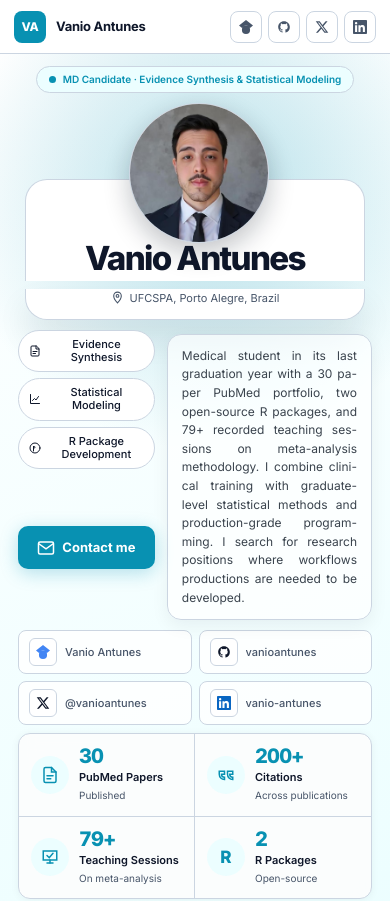
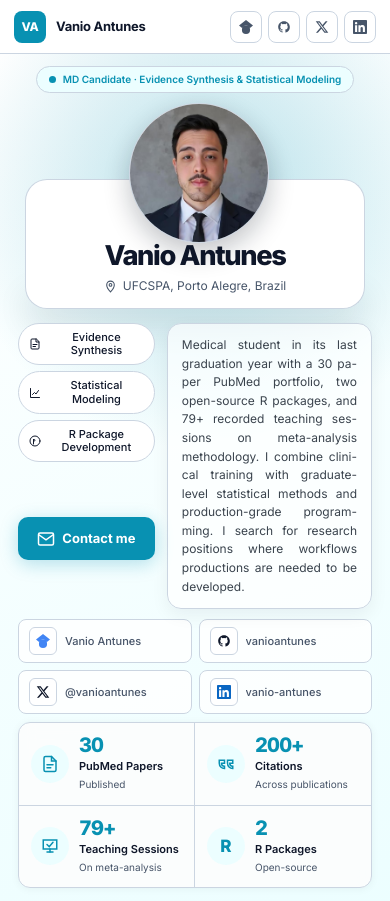
Before and after one commit to vanioljantunes/vanioljantunes.github.io, a plain HTML site: page index.html in a window 390 px wide. Shown: the top 901 px of the page. Drawn offline with Linux system fonts and the light colour scheme.

Commit message:
fix(mobile): drop stale duplicate hero rules; name+location card now seamless
Removed late .hero-name/.hero-location/.hero-chips/.hero-bio rules at the end of the @media (max-width: 768px) block. They were leftovers from previous iterations and reintroduced margin-bottom on the name + location, which created the visible gap between the two cards.

Verified locally via Playwright at the iPhone 12 viewport (no gap remains).

Also gitignore node_modules + temp screenshot scripts.

```diff
--- a/index.html
+++ b/index.html
@@ -7,7 +7,7 @@
   <meta http-equiv="Cache-Control" content="no-cache, no-store, must-revalidate">
   <meta http-equiv="Pragma" content="no-cache">
   <meta http-equiv="Expires" content="0">
-  <meta name="build-version" content="2026-05-20-mobile-16">
+  <meta name="build-version" content="2026-05-20-mobile-17">
   <title>Vanio Antunes — MD Candidate · Researcher · Developer</title>
   <script>
     // force fresh load when build-version changes
@@ -2497,27 +2497,6 @@
         height: 12px;
         margin-right: 0;
         flex-shrink: 0;
-      }
-
-      .hero-name {
-        font-size: clamp(28px, 8.5vw, 40px);
-        line-height: 1.0;
-        margin-bottom: 8px;
-        min-height: 0;
-        display: block;
-      }
-
-      .hero-location {
-        font-size: 11px;
-        margin-bottom: 10px;
-      }
-
-      .hero-chips {
-        margin-bottom: 12px;
-      }
-
-      .hero-bio {
-        margin-top: 4px;
       }
 
       .site-footer {
```
Also changed, not shown: 1 other file.
